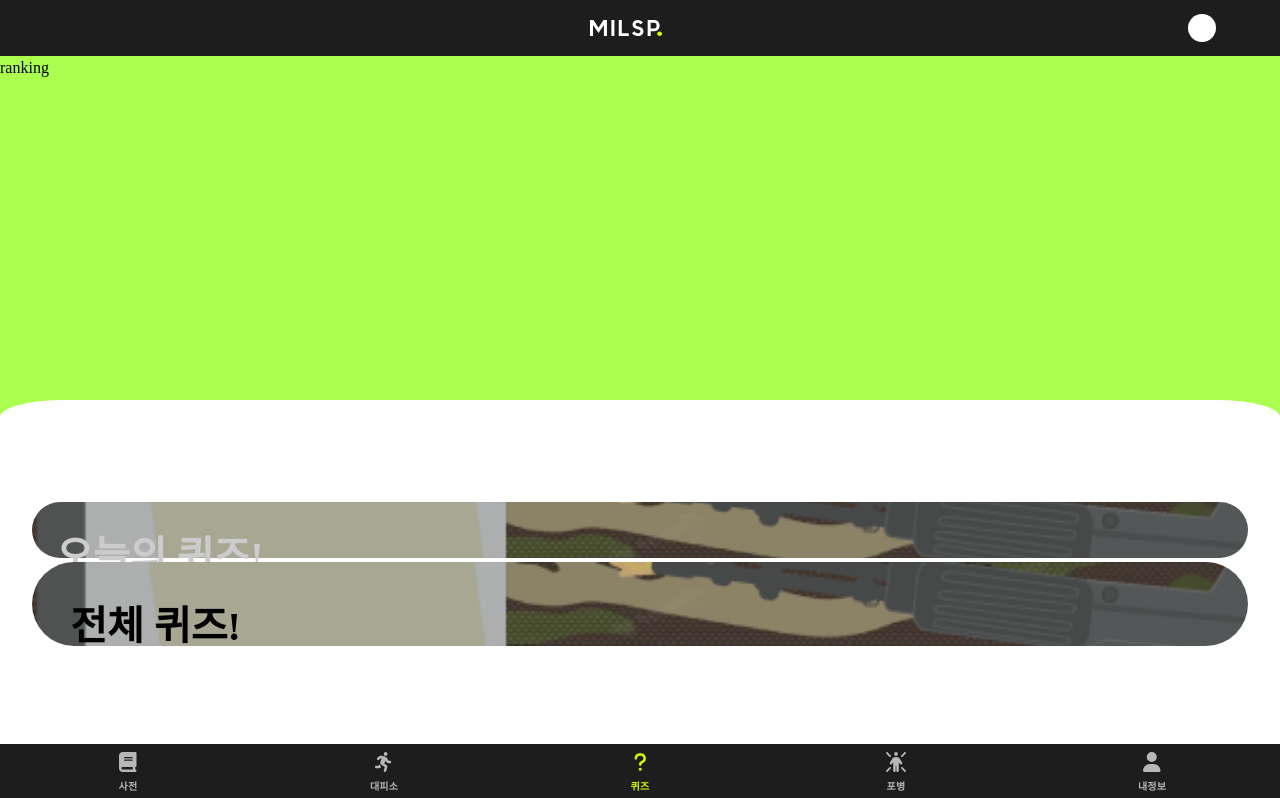
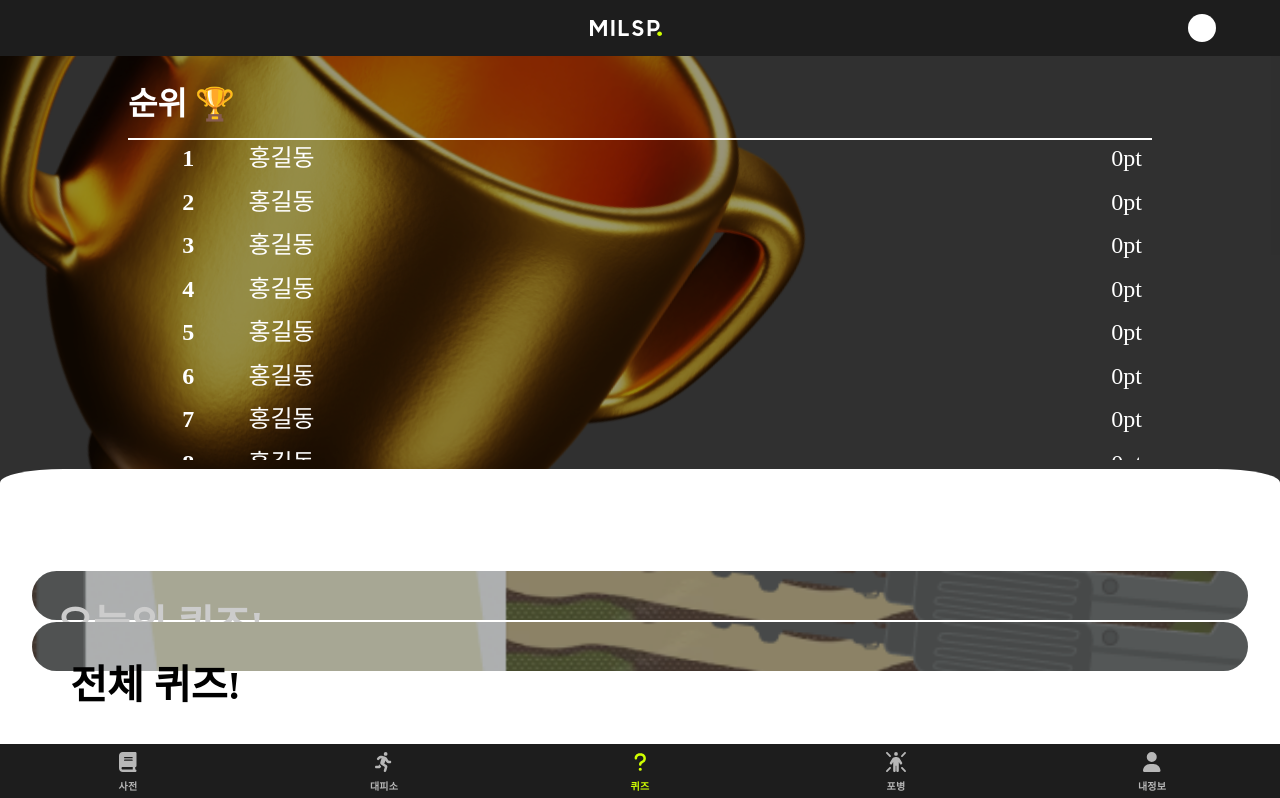
Before and after one commit to MILSPOON/milspoon, a React (Create React App) app: page / in a window 1280 px wide. Shown: the top 798 px of the page. Built offline with nearby package versions, Linux system fonts and the light colour scheme; no server answers.

Commit message:
수정: 메인디자인 개편

```diff
--- a/src/App.css
+++ b/src/App.css
@@ -2,8 +2,11 @@
 @tailwind components;
 @tailwind utilities;
 
+Nav{
+  z-index: 9999999;
+}
 .App{
-  background-color: rgba(171,255,79,1);
+  background-color: rgb(79, 79, 79);
   /* background: rgb(23,171,0);
   background: linear-gradient(90deg, rgba(23,171,0,1) 0%, rgba(171,255,79,1) 53%, rgba(158,255,163,1) 100%); */
   width: 100vw;
@@ -13,6 +16,14 @@
   width: 100vw;
   height: 40vh;
 } */
+.grayWrap{
+  position: absolute;
+  width: 100%;
+  height: 100%;
+  background-color: rgba(0, 0, 0, 0.4);
+  z-index: 100;
+}
+
 .content{
   width: 100vw;
   height: 86vh;
@@ -22,9 +33,59 @@
 
 .rankingContent{
   width: 100vw;
-  height: 50%;
+  height: 60%;
+
 }
 
+.rankingContext{
+  position: absolute;
+  top: 50%;
+  left: 50%;
+  transform: translate(-50%, -50%);
+  width: 80%;
+  height: 80%;
+  z-index: 300;
+  color: white;
+}
+.rankingContext h2{
+  font-size: 2rem;
+  font-weight: 700;
+}
+.hr{width: 100%; border-bottom: 2px solid white;padding: 5px;}
+
+.ranking{
+  width: 100%;
+  height: 50%;
+  display: flex;
+  flex-direction: column;
+  overflow: scroll;
+  /* background-color: rgba(0, 0, 0, 0.4); */
+  gap: 7.5px;
+  padding: 0 10px;
+}
+
+.ranking li>*{
+  width: 50%;
+}
+.ranking li{
+  width: 100%;
+  display: flex;
+}
+
+.point{
+  text-align: right;
+}
+.ranking li div{
+  display: flex;
+  gap: 10px;
+  width: 50%;
+  font-size: 1.5rem;
+}
+.ranking h3{
+  font-weight: bold;
+  text-align: center;
+  width: 20%;
+}
 .mainContent{
   background-color: white;
   border-radius: 5% 5% 0 0;
@@ -33,7 +94,9 @@
   flex-direction: column;
   gap: 3%;
   width: 100vw;
-  height: 50%;
+  height: 40%;
+  position: relative;
+  z-index: 500;
 }
 
 .mainContent>div{
@@ -63,3 +126,11 @@
 .quiz>h1{
   padding: 10px 14px;
 }
+
+.trophy{
+  position: absolute;
+  bottom: 50%;
+  top: 50%;
+  transform: translate(-30%, -50%) rotateZ(15deg);
+  width: 100%;
+}
--- a/src/App.jsx
+++ b/src/App.jsx
@@ -6,15 +6,9 @@ import { useState, useEffect } from 'react'
 import Modal from './components/Modal'
 import { useNavigate } from 'react-router-dom'
 import CountDown from './components/CountDown'
+import Trophy from './media/trophy-dynamic-premium.png'
 
 function App () {
-  const apiUrl = 'https://api.odcloud.kr/api/15089127/v1/uddi:858d65b9-ce3c-4a68-94b2-989ac92385c9?page=1&perPage=2000&serviceKey=BP1Ko40djjq%2FdGO47n5u7rYb2mIGEFcqZte4zYQihF59HR99CJxkSuEEwTXhErxIX1apz0eudJwcp9HowwFSSA%3D%3D'
-
-  fetch(apiUrl)
-    .then(res => res.json())
-    .then(myJson => {
-      console.log(myJson)
-    })
   const movePage = useNavigate()
 
   const [currentEventName, setCurrentEventName] = useState('미지정')
@@ -32,7 +26,7 @@ function App () {
   useEffect(() => {
     if (isGameStart) {
       setTimeout(() => {
-        movePage('/quiz', { state: { currentEventName } })
+        movePage('/quiz', { state: { currentMode: currentEventName } })
       }, 3950)
     }
   }, [isGameStart])
@@ -40,11 +34,95 @@ function App () {
   return (
     <div className="App">
       { isGameStart && <CountDown/> }
+      <div className="grayWrap"></div>
       <MilHeader></MilHeader>
       <Modal modeName={currentEventName} setModeName={setCurrentEventName} setGameStart={setGameStart}></Modal>
       <div className="content">
         <div className="rankingContent">
-          ranking
+          <img src={Trophy} className='trophy'/>
+          <div className="rankingContext">
+            <h2>순위 🏆️</h2>
+            <div className="hr"></div>
+            <ul className='ranking'>
+              <li>
+                <div className="left">
+                  <h3>1</h3>
+                  <div className='player'>홍길동</div>
+                </div>
+                  <p className="point">0pt</p>
+              </li>
+              <li>
+                <div className="left">
+                  <h3>2</h3>
+                  <div className='player'>홍길동</div>
+                </div>
+                  <p className="point">0pt</p>
+              </li>
+              <li>
+                <div className="left">
+                  <h3>3</h3>
+                  <div className='player'>홍길동</div>
+                </div>
+                  <p className="point">0pt</p>
+              </li>
+              <li>
+                <div className="left">
+                  <h3>4</h3>
+                  <div className='player'>홍길동</div>
+                </div>
+                  <p className="point">0pt</p>
+              </li>
+              <li>
+                <div className="left">
+                  <h3>5</h3>
+                  <div className='player'>홍길동</div>
+                </div>
+                  <p className="point">0pt</p>
+              </li>
+              <li>
+                <div className="left">
+                  <h3>6</h3>
+                  <div className='player'>홍길동</div>
+                </div>
+                  <p className="point">0pt</p>
+              </li>
+              <li>
+                <div className="left">
+                  <h3>7</h3>
+                  <div className='player'>홍길동</div>
+                </div>
+                  <p className="point">0pt</p>
+              </li>
+              <li>
+                <div className="left">
+                  <h3>8</h3>
+                  <div className='player'>홍길동</div>
+                </div>
+                  <p className="point">0pt</p>
+              </li>
+              <li>
+                <div className="left">
+                  <h3>9</h3>
+                  <div className='player'>홍길동</div>
+                </div>
+                  <p className="point">0pt</p>
+              </li>
+              <li>
+                <div className="left">
+                  <h3>10</h3>
+                  <div className='player'>홍길동</div>
+                </div>
+                  <p className="point">0pt</p>
+              </li>
+              <li>
+                <div className="left">
+                  <h3>11</h3>
+                  <div className='player'>홍길동</div>
+                </div>
+                  <p className="point">0pt</p>
+              </li>
+            </ul>
+          </div>
         </div>
         <div className="mainContent">
           <div className="todayQuiz" onClick={clickMode}>
--- a/src/Pages/Quiz/index.jsx
+++ b/src/Pages/Quiz/index.jsx
@@ -1,6 +1,8 @@
 import { useState, useEffect, useRef } from 'react'
 import './style.css'
 import TimeOverAnimation from '../../components/TimeOverAnimation'
+import { useLocation, useNavigate } from 'react-router-dom'
+
 function Quiz () {
   const [question, setQuestion] = useState('')
   const [realAnswer, setRealAnswer] = useState('')
@@ -14,6 +16,10 @@ function Quiz () {
   const [percentTime, setPercentTime] = useState(100)
 
   const [isTimeOver, setTimeOver] = useState(false)
+
+  const location = useLocation()
+  const movePage = useNavigate()
+  const currentMode = location.state.currentMode
 
   function useInterval (callback, delay) {
     const savedCallback = useRef() // 최근에 들어온 callback을 저장할 ref를 하나 만든다.
@@ -36,15 +42,30 @@ function Quiz () {
     if (time >= 0) {
       setTime(time - 0.1)
       setPercentTime(time / maxTime * 100)
-      console.log(time)
-      console.log(percentTime)
     } else {
       setPercentTime(0)
       setTimeOver(true)
     }
   }, 100)
+  useEffect(() => {
+    if (isTimeOver) {
+      const timeoutId = setTimeout(() => {
+        movePage('/quiz/result', {
+          state: {
+            currentMode,
+            score
+          }
+        })
+      }, 2000)
+
+      return () => {
+        clearTimeout(timeoutId)
+      }
+    }
+  }, [isTimeOver])
   async function api () {
     if (isNext) return
+    console.log(currentMode)
     const apiUrl = 'https://api.odcloud.kr/api/15089127/v1/uddi:858d65b9-ce3c-4a68-94b2-989ac92385c9?page=1&perPage=2000&serviceKey=BP1Ko40djjq%2FdGO47n5u7rYb2mIGEFcqZte4zYQihF59HR99CJxkSuEEwTXhErxIX1apz0eudJwcp9HowwFSSA%3D%3D'
     await fetch(apiUrl)
       .then(res => res.json())
@@ -85,7 +106,7 @@ function Quiz () {
   }, [score])
   return (
     <div className='quizSite'>
-      { isTimeOver && <TimeOverAnimation/>}
+      { isTimeOver && (<TimeOverAnimation/>)}
       <div className='container'>
         <div className="questionContent">
           <div className="info">
--- a/src/Pages/QuizResult/index.jsx
+++ b/src/Pages/QuizResult/index.jsx
@@ -1,20 +1,34 @@
 import './style.css'
+import { useLocation, useNavigate } from 'react-router-dom'
 
 function QuizResult () {
+  const location = useLocation()
+  const movePage = useNavigate()
+
+  const currentMode = location.state.currentMode
+  const score = location.state.score
+  console.log('ds')
+  function retry () {
+    movePage('/quiz', { state: { currentMode } })
+  }
+  function goHome () {
+    movePage('/')
+  }
   return (
     <div className="result">
       <div className="resultContent">
+        <h1>{currentMode}</h1>
         <div>
           <h2>최고 점수</h2>
           <p>99999999</p>
         </div>
         <div>
           <h2>현재 점수</h2>
-          <p>99999999</p>
+          <p>{score}</p>
         </div>
         <div className='btnSet'>
-          <button>다시하기</button>
-          <button>돌아가기</button>
+          <button onClick={retry}>다시하기</button>
+          <button onClick={goHome}>돌아가기</button>
         </div>
       </div>
     </div>
--- a/src/components/MilHeader/style.css
+++ b/src/components/MilHeader/style.css
@@ -14,6 +14,7 @@
     color: white;
     position: sticky;
     top: 0;
+    z-index: 9999999;
 }
 .menubar > img {
     height: 30%;
```
